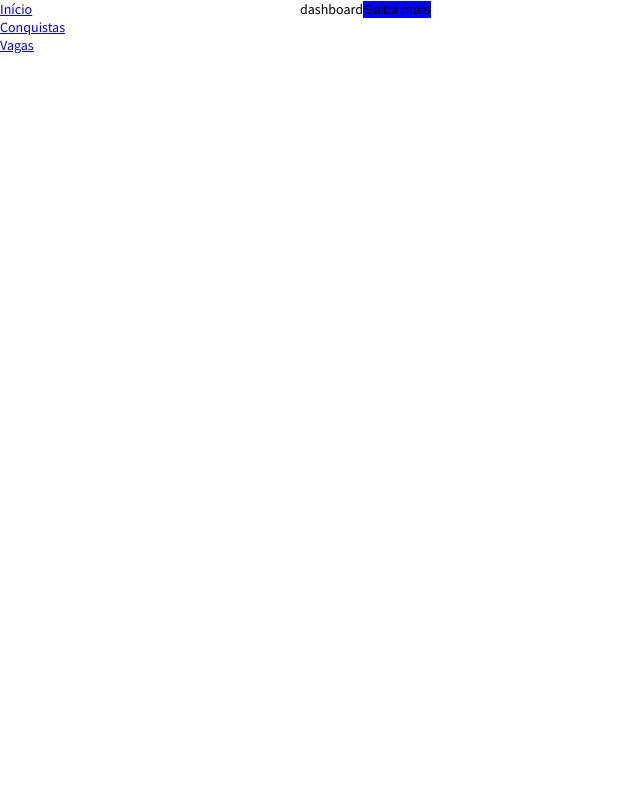
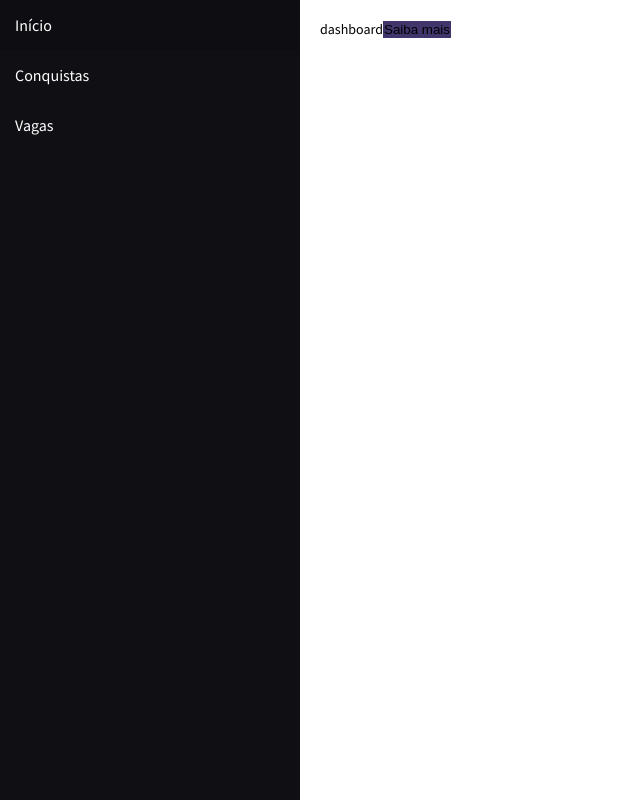
Before and after one commit to luisgarcia173/hackathon-rocket, a React (Create React App) app: page / in a window 1280 px wide. Shown: the whole page, without its empty margins (0-640 px from the left). Built offline with nearby package versions, Linux system fonts and the light colour scheme.

Commit message:
feat(colors) - modificado as cores

```diff
--- a/src/components/MainLayout/components/Aside/styles.js
+++ b/src/components/MainLayout/components/Aside/styles.js
@@ -1,4 +1,5 @@
 import styled from 'styled-components';
+import { colors } from "config";
 
 export const Wrapper = styled.aside`
   width: 300px;
@@ -6,6 +7,7 @@ export const Wrapper = styled.aside`
   top: 0;
   bottom: 0;
   position: fixed;
+  background-color: ${colors.primary};
 `;
 
 export const List = styled.nav`
@@ -13,5 +15,13 @@ export const List = styled.nav`
 
   a {
     display: block;
+    color: #fff;
+    font-size: 16px;
+    padding: 15px;
+    text-decoration: none;
+
+    :hover {
+      background-color: rgba(0,0,0,.1);
+    }
   }
 `
--- a/src/components/MainLayout/styles.js
+++ b/src/components/MainLayout/styles.js
@@ -1,4 +1,5 @@
 import styled from 'styled-components'
+import { padding } from "../../config";
 
 export const Wrapper = styled.div`
   display: flex;
@@ -10,4 +11,5 @@ export const Container = styled.div`
   top: 0;
   bottom: 0;
   right: 0;
+  padding: ${padding.large}px;
 `;
--- a/src/config.js
+++ b/src/config.js
@@ -1,8 +1,8 @@
 import { createGlobalStyle } from "styled-components";
 
 export const colors = {
-  primary: 'red',
-  secondary: 'blue',
+  primary: '#100f14',
+  secondary: '#41356b',
 };
 
 export const padding = {
```
